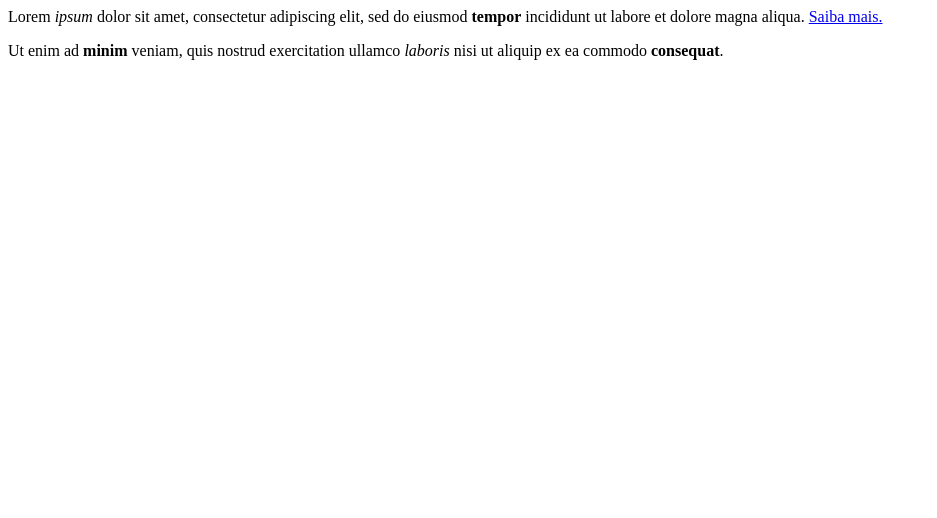
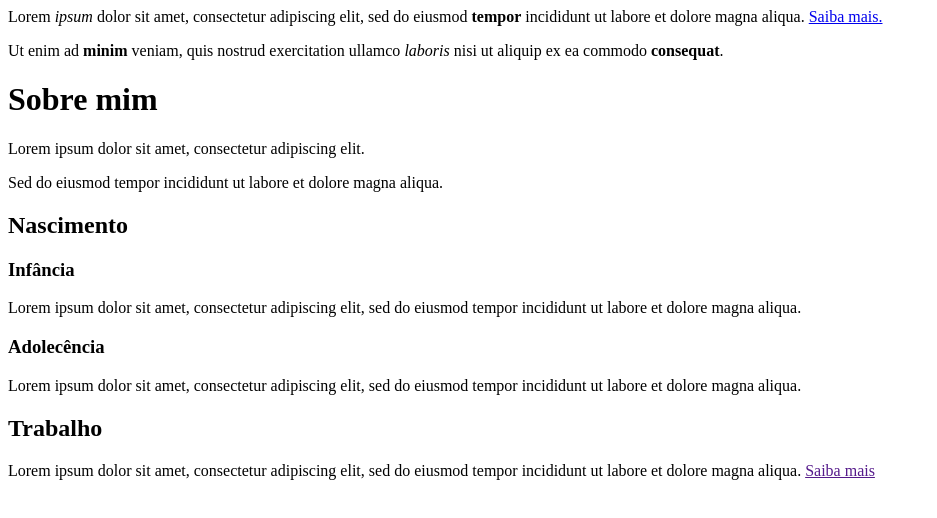
Before and after one commit to marilira/discover-rocketseat, a plain HTML site: page guias-estelares/html/index.html in a window 1280 px wide. Shown: the whole page, without its empty margins (0-937 px from the left). Drawn offline with Linux system fonts and the light colour scheme.

Commit message:
Class 'Títulos e Parágrafos'

```diff
--- a/guias-estelares/html/index.html
+++ b/guias-estelares/html/index.html
@@ -14,3 +14,20 @@
 <p>
     Ut enim ad <strong>minim</strong> veniam, quis nostrud exercitation ullamco <em>laboris</em> nisi ut aliquip ex ea commodo <strong>consequat</strong>.
 </p>
+
+<!-- Aula - Títulos e paragrafos -->
+
+<h1>Sobre mim</h1>
+<p>Lorem ipsum dolor sit amet, consectetur adipiscing elit.</p> <p>Sed do eiusmod tempor incididunt ut labore et dolore magna aliqua.</p>
+
+<h2>Nascimento</h2>
+<h3>Infância</h3>
+<p>Lorem ipsum dolor sit amet, consectetur adipiscing elit, sed do eiusmod tempor incididunt ut labore et dolore magna aliqua.</p>
+
+<h3>Adolecência</h3>
+<p>Lorem ipsum dolor sit amet, consectetur adipiscing elit, sed do eiusmod tempor incididunt ut labore et dolore magna aliqua.</p>
+
+<h2>Trabalho</h2>
+Lorem ipsum dolor sit amet, consectetur adipiscing elit, sed do eiusmod tempor incididunt ut labore et dolore magna aliqua.
+
+<a href="">Saiba mais</a>
```
